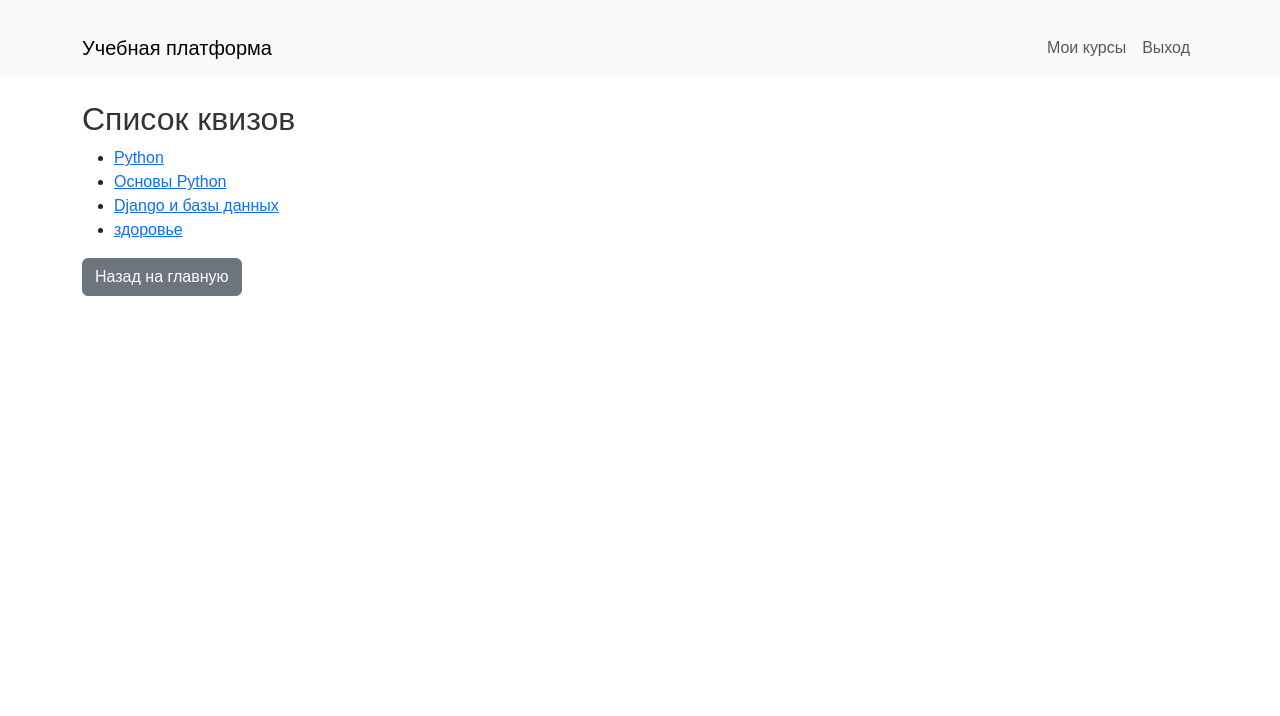
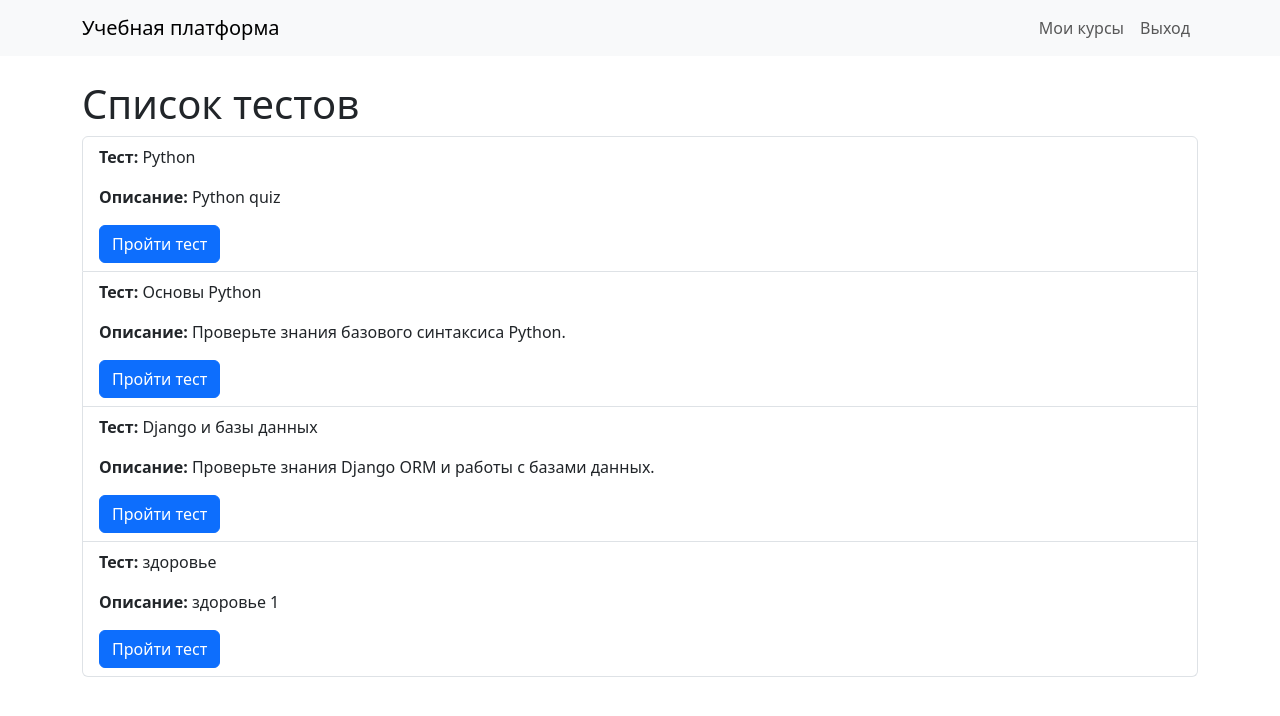
Before and after one commit to LilitAsa/online_school, a Django app: page /quizzes/ in a window 1280 px wide. Shown: the top 716 px of the page. Run offline with Django 5.2, Linux system fonts and the light colour scheme; a user stored in the database is signed in; data comes from the database, SQL or seed files in the repository.

Commit message:
Enhance styling and structure for quizzes and courses; update settings for static files and improve template layouts

```diff
--- a/base/settings.py
+++ b/base/settings.py
@@ -120,6 +120,9 @@
 # https://docs.djangoproject.com/en/5.1/howto/static-files/
 
 STATIC_URL = 'static/'
+STATICFILES_DIRS = [
+    os.path.join(BASE_DIR, 'online_courses/static')
+]
 
 # Default primary key field type
 # https://docs.djangoproject.com/en/5.1/ref/settings/#default-auto-field
--- a/online_courses/static/css/style.css
+++ b/online_courses/static/css/style.css
@@ -21,9 +21,14 @@
   margin-top: 20px;
 }
 
-.btn-primary {
+.btn-primary, .btn-primary a {
+  text-align: center;
   background-color: #007bff;
   border-color: #007bff;
+  color: #fff;
+  display: block;
+  transition: background-color 0.15s ease-in-out, border-color 0.15s ease-in-out;
+  cursor: pointer;
 }
 
 .btn-primary:hover {
@@ -31,61 +36,79 @@
   border-color: #004085;
 }
 
-/* Styles for student_dashboard */
-.student-dashboard {
-  background-color: #f1f1f1;
+/* Styles for unordered lists */
+ul {
+  list-style-type: none;
+  padding: 0;
+}
+
+ul li {
+  padding: 10px;
+  border-bottom: 1px solid #ddd;
+}
+
+ul li:last-child {
+  border-bottom: none;
+}
+
+ul li a {
+  text-decoration: none;
+  color: #007bff;
+}
+
+ul li a:hover {
+  text-decoration: underline;
+}
+
+/* Styles for quiz */
+.quiz {
+  background-color: #f9f9f9;
   padding: 20px;
   border-radius: 5px;
 }
 
-.student-dashboard h2 {
+.quiz h2 {
   color: #007bff;
 }
 
-.student-dashboard .list-group-item {
-  background-color: #fff;
-  border: 1px solid #ddd;
+.quiz .question {
+  margin-bottom: 20px;
 }
 
-.student-dashboard .list-group-item:hover {
-  background-color: #e9ecef;
+.quiz .question h3 {
+  font-size: 1.5rem;
+  color: #333;
 }
 
-/* Styles for quiz_result */
-.quiz-result {
-  text-align: center;
-  margin-top: 50px;
+.quiz .answers {
+  list-style-type: none;
+  padding: 0;
 }
 
-.quiz-result h1 {
-  font-size: 2.5rem;
-  color: #28a745;
+.quiz .answers li {
+  padding: 10px;
+  border-bottom: 1px solid #ddd;
 }
 
-.quiz-result .btn-primary {
-  margin-top: 20px;
+.quiz .answers li:last-child {
+  border-bottom: none;
 }
 
-/* Styles for unordered lists */
-/* ul {
-  list-style-type: none;
-  padding: 0;
+.quiz .answers li label {
+  cursor: pointer;
+}
 
-  li {
-    padding: 10px;
-    border-bottom: 1px solid #ddd;
+.quiz .answers li input[type="radio"] {
+  margin-right: 10px;
+}
 
-    &:last-child {
-      border-bottom: none;
-    }
+/* Styles for links */
+a {
+  color: #007bff;
+  text-decoration: none;
+}
 
-    a {
-      text-decoration: none;
-      color: #007bff;
-
-      &:hover {
-        text-decoration: underline;
-      }
-    }
-  }
-} */
+a:hover {
+  color: #0056b3;
+  text-decoration: underline;
+}
--- a/online_courses/templates/base.html
+++ b/online_courses/templates/base.html
@@ -5,7 +5,7 @@
     <title>{% block title %}Учебная платформа{% endblock %}</title>
     {% load static %}
     <link rel="stylesheet" href="https://cdn.jsdelivr.net/npm/bootstrap@5.3.0/dist/css/bootstrap.min.css">
-    <link rel="stylesheet" href="{% static 'css/style.css' %}">
+    <link rel="stylesheet" href="{% static 'css/styles.css' %}">
 </head>
 <body>
     <header>
--- a/online_courses/templates/course_list.html
+++ b/online_courses/templates/course_list.html
@@ -4,9 +4,11 @@
 
 {% block content %}
 <h1>Мои курсы</h1>
-<ul>
+<ul class="list-group">
     {% for course in courses %}
-        <li><a href="{% url 'online_courses:course_detail' course.id %}">{{ course.title }}</a></li>
+        <li class="list-group-item list-group-item-action">
+            <a href="{% url 'online_courses:course_detail' course.id %}">{{ course.title }}</a>
+        </li>
     {% empty %}
         <p>Вы еще не записаны на курсы.</p>
     {% endfor %}
--- a/online_courses/templates/quiz_list.html
+++ b/online_courses/templates/quiz_list.html
@@ -1,19 +1,22 @@
 {% extends 'base.html' %}
 
-{% block title %}Список квизов{% endblock %}
+{% block title %}Список тестов{% endblock %}
 
 {% block content %}
-<h2>Список квизов</h2>
+<h1>Список тестов</h1>
 
-<ul>
-    {% for quiz in quizzes %}
-        <li>
-            <a href="{% url 'online_courses:quiz_detail' quiz.id %}">{{ quiz.title }}</a>
-        </li>
-    {% empty %}
-        <li>Квизы не найдены.</li>
-    {% endfor %}
-</ul>
+{% if quizzes %}
+    <ul class="list-group">
+        {% for quiz in quizzes %}
+            <li class="list-group-item list-group-item-action">
+                <p><strong>Тест:</strong> {{ quiz.title }}</p>
+                <p><strong>Описание:</strong> {{ quiz.description }}</p>
+                <a href="{% url 'online_courses:take_quiz' quiz.id %}" class="btn btn-primary">Пройти тест</a>
+            </li>
+        {% endfor %}
+    </ul>
+{% else %}
+    <p>Нет доступных тестов.</p>
+{% endif %}
 
-<a href="{% url 'online_courses:home' %}" class="btn btn-secondary">Назад на главную</a>
 {% endblock %}
--- a/online_courses/templates/student_dashboard.html
+++ b/online_courses/templates/student_dashboard.html
@@ -28,7 +28,6 @@
             <li class="list-group-item list-group-item-action">
                 <p><strong>Тест:</strong> {{ quiz.title }}</p>
                 <a href="{% url 'online_courses:take_quiz' quiz.id %}" class="btn btn-primary">Пройти тест</a>
-                    message
             </li>
         {% endfor %}
     </ul>
@@ -36,4 +35,4 @@
     <p>Нет доступных тестов.</p>
 {% endif %}
 
-{% endblock content %}
+{% endblock %}
```
Also changed, not shown: online_courses/templates/take_quiz.html (+15 -9 lines). Lines whose indentation alone changed are shown as unchanged.
